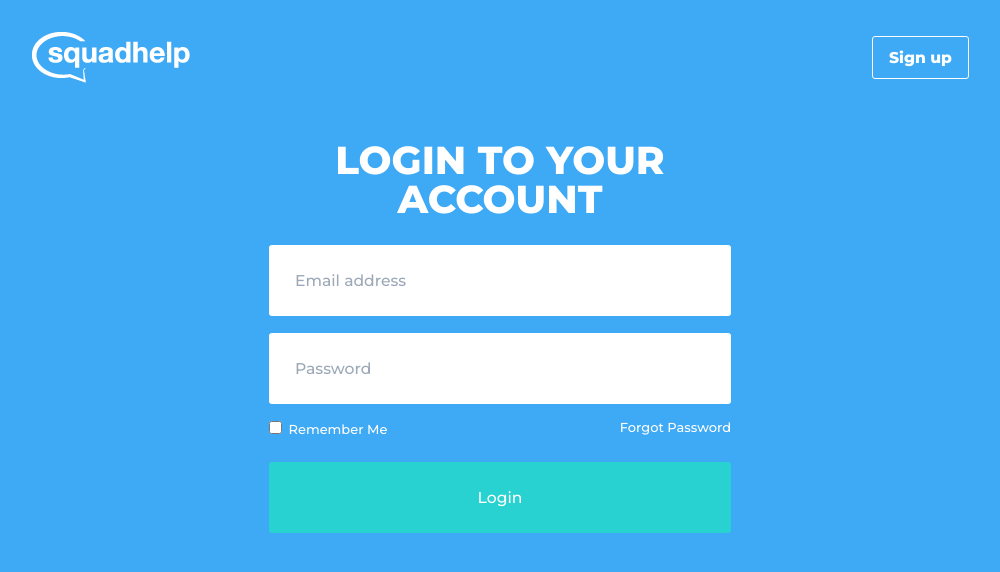
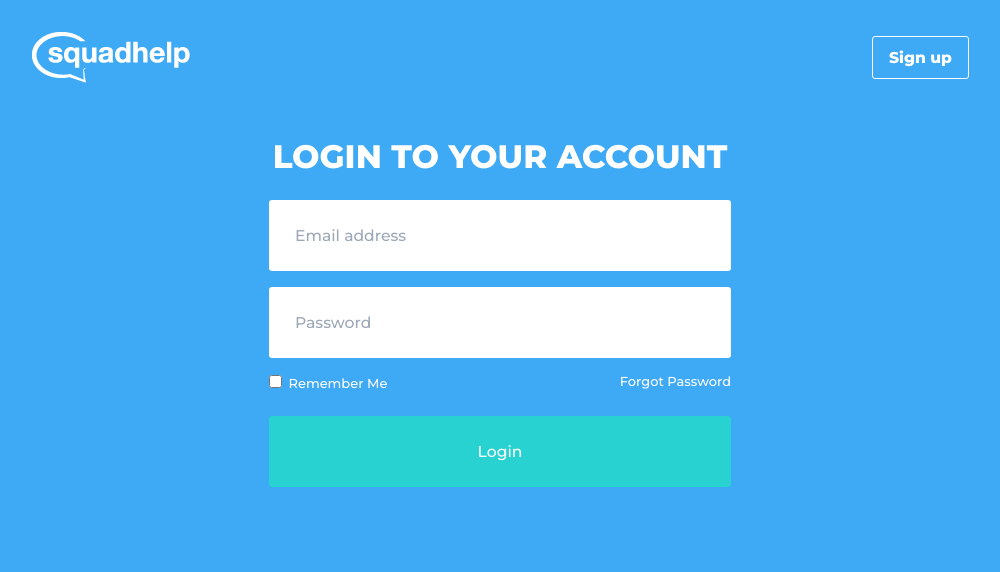
Before and after one commit to Schneizel-el-Britania/react-form-practice, a React (Create React App) app: page /signin in a window 1280 px wide. Shown: the top 572 px of the page, without its empty margins (140-1140 px from the left). Built offline with nearby package versions, Linux system fonts and the light colour scheme.

Commit message:
Add Heading component

```diff
--- a/src/common/styles/_templates.scss
+++ b/src/common/styles/_templates.scss
@@ -1,4 +1,5 @@
 @import "./variables";
+@import "./colors";
 
 %input {
   width: 100%;
@@ -7,6 +8,23 @@
   border-radius: $border-radius;
 }
 
-%alignItems{
+%alignItems {
   margin: auto;
 }
+
+@mixin header($font-size) {
+  margin: 2rem 0;
+  color: $light-color;
+  text-transform: uppercase;
+  text-align: center;
+  font-weight: $bold-weight;
+  font-size: $font-size;
+}
+
+%subHeader {
+  margin: auto;
+  margin-bottom: 2rem;
+  color: $light-color;
+  text-align: center;
+  font-size: 1.4rem;
+}
--- /dev/null
+++ b/src/components/Heading/index.js
@@ -0,0 +1,11 @@
+import React from 'react'
+
+export default function Heading(props) {
+  const { h2, h3 } = props;
+  return (
+    <div>
+      {h2 && <h2 className={h2.className}>{h2.text}</h2>}
+      {h3 && <h3 className={h3.className}>{h3.text}</h3>}
+    </div>
+  )
+}
--- a/src/components/forms/AuthFormContainer/AuthFormContainer.module.scss
+++ b/src/components/forms/AuthFormContainer/AuthFormContainer.module.scss
@@ -3,23 +3,6 @@
 
 .formContainer {
   @extend %alignItems;
-}
-
-.header {
-  margin: 2rem 0;
-  color: $light-color;
-  text-transform: uppercase;
-  text-align: center;
-  font-weight: $bold-weight;
-  font-size: 3rem;
-}
-
-.subHeader {
-  margin: auto;
-  margin-bottom: 2rem;
-  color: $light-color;
-  text-align: center;
-  font-size: 1.4rem;
 }
 
 .submit {
--- a/src/components/forms/AuthFormContainer/index.js
+++ b/src/components/forms/AuthFormContainer/index.js
@@ -12,19 +12,11 @@ export default function AuthFormContainer(props) {
     'col-11 col-md-8 col-lg-7 col-xl-5',
   );
 
-  const subHeaderClasses = classNames(
-    styles.subHeader,
-    'col-10'
-  )
-
   return (
     <div className='container'>
       <div className='row'>
         <div className={formContainerClasses}>
-          {header && <div>
-            {header.mainHeader && <h2 className={styles.header}>{header.mainHeader}</h2>}
-            {header.subHeader && <h3 className={subHeaderClasses}>{header.subHeader}</h3>}
-          </div>}
+          {header}
           <Formik initialValues={initialValues} onSubmit={onSubmit} validationSchema={validationSchema}>
             <Form>
               {children}
--- a/src/components/forms/SignInForm/SignInForm.module.scss
+++ b/src/components/forms/SignInForm/SignInForm.module.scss
@@ -1,4 +1,6 @@
 @import "/src/common/styles/colors";
+@import "/src/common/styles/variables";
+@import "/src/common/styles/templates";
 
 .rememberPwdContainer {
   display: flex;
@@ -9,3 +11,7 @@
   color: $light-color;
   text-transform: capitalize;
 }
+
+.header {
+  @include header(2.5rem);
+}
--- a/src/components/forms/SignInForm/index.js
+++ b/src/components/forms/SignInForm/index.js
@@ -1,5 +1,6 @@
 import React from 'react';
 import { SIGN_IN_SCHEMA } from '../../../utils/schemaValidation';
+import Heading from '../../Heading';
 import AuthFormContainer from '../AuthFormContainer';
 import CheckboxContainer from '../CheckboxContainer';
 import InputContainer from '../InputContainer';
@@ -16,10 +17,13 @@ export default function SignInForm() {
     console.log('values:', values)
     formikBab.resetForm();
   }
+
   return (
     <AuthFormContainer
       initForm={{ initialValues, onSubmit, validationSchema: SIGN_IN_SCHEMA }}
-      header={{ mainHeader: "login to your account" }}
+      header={<Heading
+        h2={{ className: styles.header, text: "login to your account" }}
+      />}
       submitText="login">
       {<>
         <InputContainer name="email" placeholder="Email address" />
--- a/src/components/forms/SignUpForm/SignUpForm.module.scss
+++ b/src/components/forms/SignUpForm/SignUpForm.module.scss
@@ -1,4 +1,5 @@
 @import "/src/common/styles/variables";
+@import "/src/common/styles/templates";
 
 .inputWrapper {
   display: flex;
@@ -11,3 +12,11 @@
     }
   }
 }
+
+.header {
+  @include header(3rem);
+}
+
+.subHeader {
+  @extend %subHeader;
+}
--- a/src/components/forms/SignUpForm/index.js
+++ b/src/components/forms/SignUpForm/index.js
@@ -5,6 +5,8 @@ import InputContainer from '../InputContainer';
 import RadioContainer from '../RadioContainer';
 import CheckboxContainer from '../CheckboxContainer';
 import styles from './SignUpForm.module.scss'
+import Heading from '../../Heading';
+import classNames from 'classnames';
 // import classNames from 'classnames';
 
 const initialValues = {
@@ -13,6 +15,11 @@ const initialValues = {
 }
 
 export default function SignInForm() {
+  const subHeaderClasses = classNames(
+    styles.subHeader,
+    'col-10'
+  )
+
   const onSubmit = (values, formikBab) => {
     console.log('values:', values)
     formikBab.resetForm();
@@ -20,7 +27,10 @@ export default function SignInForm() {
   return (
     <AuthFormContainer
       initForm={{ initialValues: initialValues, onSubmit, validationSchema: SIGN_UP_SCHEMA }}
-      header={{ mainHeader: "create an account", subHeader: "We always keep your name and email address private." }}
+      header={<Heading
+        h2={{ className: styles.header, text: "create an account" }}
+        h3={{ className: subHeaderClasses, text: "We always keep your name and email address private." }}
+      />}
       submitText="create account">
       {<>
         <div className={styles.inputWrapper}>
```
